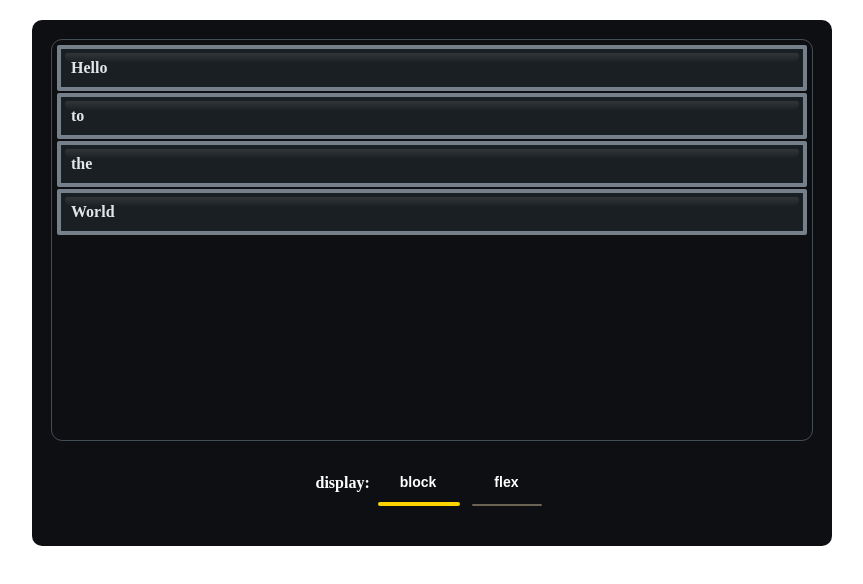
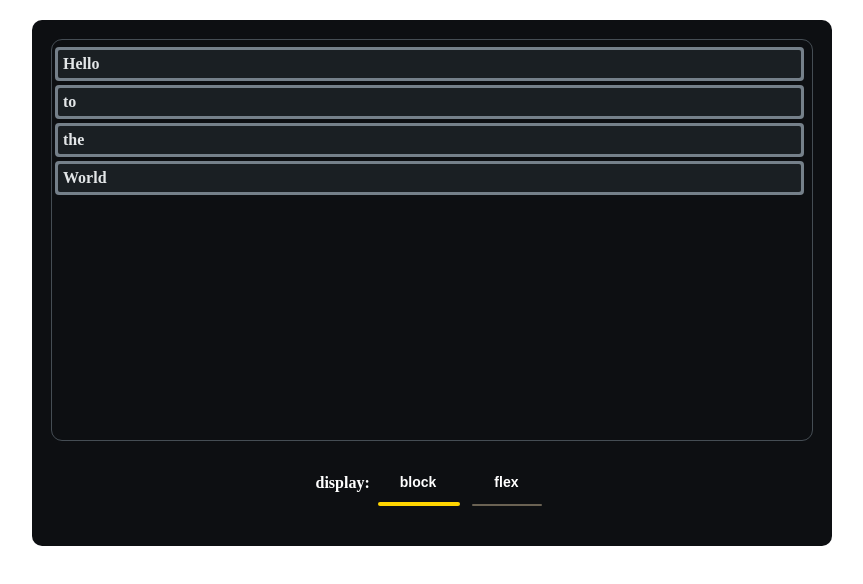
Before and after one commit to aliyuv/css-flex, a React (Vite) app: page /flextype in a window 1280 px wide. Shown: the top 584 px of the page, without its empty margins (208-1071 px from the left). Built offline with nearby package versions, Linux system fonts and the light colour scheme.

Commit message:
修复了 当切换状态时不符合预期的动画

```diff
--- a/src/components/FlexType.module.css
+++ b/src/components/FlexType.module.css
@@ -7,28 +7,36 @@
     padding: 20px;
 }
 
-.containerBox>ul{
-    display: flex;
-    justify-content: flex-start;
-    align-items: flex-start;
+.containerBox ul{
     height: 400px;
     padding: 3px;
     outline: 1px solid #454d54;
     border-radius: 10px;
     overflow: hidden;
 }
-.containerBox>ul>li{
-    /*height: 300px;*/
-    padding: 10px;
+.containerBox ul .libox{
+    background-color: rgb(117, 128, 138);
+    padding: 1px 1px;
+    margin-top: 4px;
+    margin-right: 5px;
+    border-radius: 4px;
+}
+
+.containerBox ul li{
+    padding: 5px;
     margin: 2px;
-    border: 4px solid rgb(117, 128, 138);
+    /*border: 2px solid rgb(117, 128, 138);*/
     border-radius: 2px;
     color: #e3e6e8;
     font-weight: bold;
     background-color: #1a1f23;
-    position: relative;
+
+    /*position: relative;*/
 }
-
+.containerBox ul li span{
+    display: inline-block;
+    transform: scale(1);
+}
 .topline{
     position: absolute;
     top:4px;
--- a/src/components/FlexType.tsx
+++ b/src/components/FlexType.tsx
@@ -1,21 +1,28 @@
 import styles from "./FlexType.module.css";
 import {motion} from "motion/react";
-import {useState} from "react";
+import {useEffect, useRef, useState} from "react";
 
 function FlexType() {
     const worlds = ['Hello', 'to', 'the', 'World']
     const types = ['block', 'flex']
     const [typesName, setTypeName] = useState<'block' | 'flex'>('block')
+    const elRef = useRef<HTMLUListElement>(null)
+    useEffect(()=>{
+        //组件渲染后执行 执行一次 获取元素节点  id获取元素
+        console.log(elRef.current)
+    },[])
     return (
         <>
-            <div className={styles.container}>
+            <div className={styles.container} >
                 <div className={styles.containerBox}>
-                    <motion.ul style={{display: typesName}} layout="preserve-aspect">
+                        <motion.ul style={{display: typesName}}  ref={elRef}>
                             {worlds.map((item, index) => (
-                                <motion.li key={index} layout style={{height: typesName === "flex" ? "300px" : "auto", }}>
-                                    <div className={styles.topline}></div>
-                                    {item}
+                                <motion.div key={index} className={styles.libox} layout
+                                            style={{display: typesName === "flex" ? "flex" : "block"}}>
+                                    <motion.li layout>
+                                            <motion.span layout="preserve-aspect">{item}</motion.span>
                                     </motion.li>
+                                </motion.div>
                             ))}
                         </motion.ul>
                 </div>
```
Lines whose indentation alone changed are shown as unchanged.
